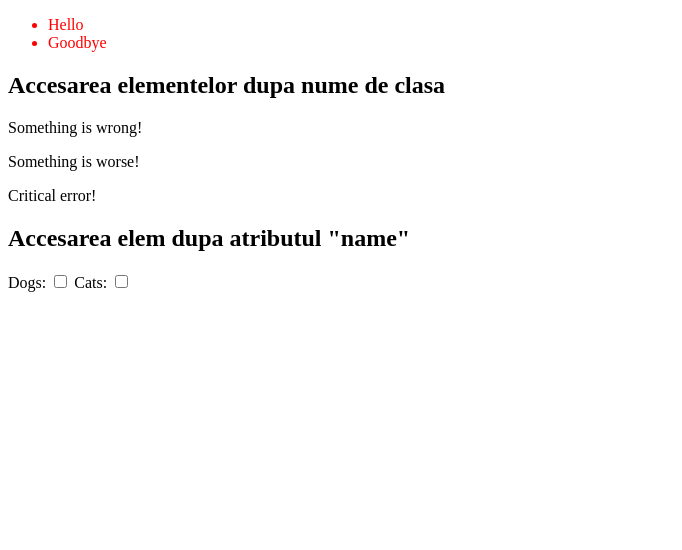
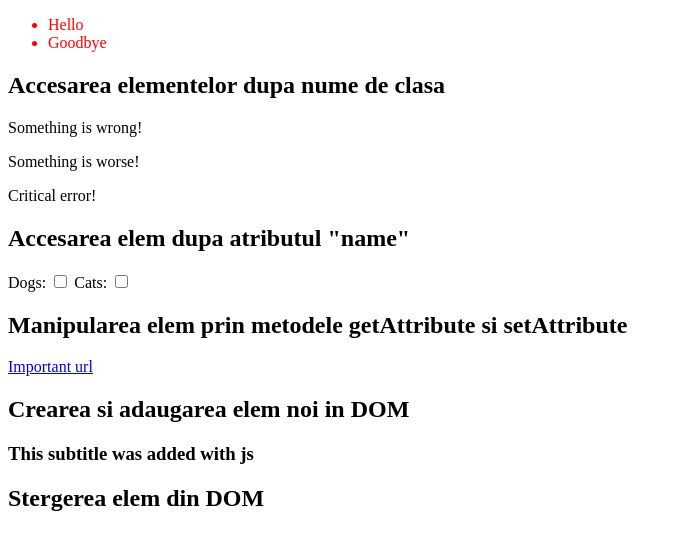
Before and after one commit to MiriamS-byte/sesiunea13, a plain HTML site: page index.html in a window 1280 px wide. Shown: the whole page, without its empty margins (0-682 px from the left). Drawn offline with Linux system fonts and the light colour scheme.

Commit message:
Added more DOM

```diff
--- a/index.html
+++ b/index.html
@@ -29,6 +29,20 @@
         <input type="checkbox" name="animal" id="cats">
     </section>
 
+    <section>
+        <h2>Manipularea elem prin metodele getAttribute si setAttribute</h2>
+        <a>Important url</a>
+    </section>
+
+    <section id="created-elem">
+        <h2>Crearea si adaugarea elem noi in DOM</h2>
+    </section>
+
+    <section>
+        <h2>Stergerea elem din DOM</h2>
+        <p id="delete-me">Delete me</p>
+    </section>
+
     <script src="./index.js"></script>
 </body>
 </html>
--- a/index.js
+++ b/index.js
@@ -20,3 +20,48 @@ console.log(allErrors);
 //acces elem dupa nume
 const allAnimalInputs = document.getElementsByName("animal");
 console.log(allAnimalInputs);
+
+//acces elem dupa numele tag-ului
+const allSections = document.getElementsByTagName("section");
+console.log(allSections);
+
+//acces elem dupa orice selector CSS (query-uri)
+//acces primul elem
+const firstSection = document.querySelector("section");
+console.log(firstSection);
+const firstError = document.querySelector(".error");
+console.log(firstError);
+
+//acces toate elem
+const allSectionsByQuery = document.querySelectorAll("section");
+console.log(allSectionsByQuery);
+const myDivByQuery = document.querySelectorAll("#myDiv");
+console.log(myDivByQuery);
+const allErrorsByQuery = document.querySelectorAll(".error");
+console.log(allErrorsByQuery);
+
+//manipularea atributelor unui link (get si set attribute)
+const importantLink = document.querySelector("section > a");
+console.log(importantLink);
+importantLink.setAttribute("href", "https://dexonline.ro/intrare/important/26804");
+const href = importantLink.getAttribute("href");
+console.log("href: ", href);
+
+//manipulare claselor de css ale elem
+importantLink.classList.add("important");
+importantLink.classList.add("critical");
+
+const lastError = document.querySelector("section > p:last-child");
+console.log(lastError);
+lastError.classList.remove("important");
+
+//crearea unui elem HTML si adaugarea lui in DOM
+const parent = document.getElementById("created-elem");
+const subtitle = document.createElement("h3");
+console.log(parent);
+parent.appendChild(subtitle);
+subtitle.textContent = "This subtitle was added with js";
+
+//stergere elem HTML din DOM
+const toDelete = document.querySelector("#delete-me");
+toDelete.remove();
```
